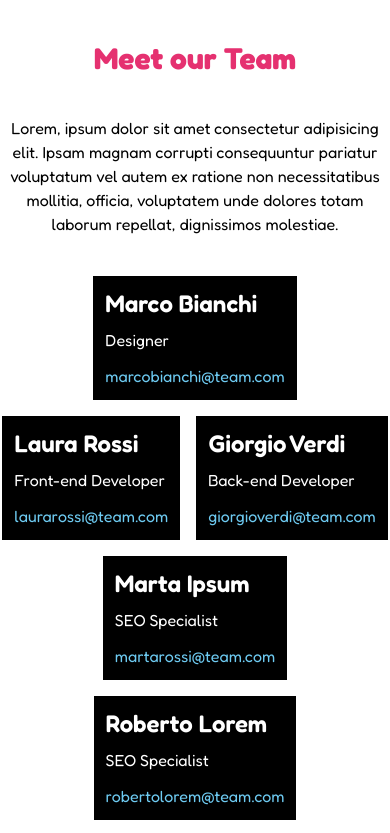
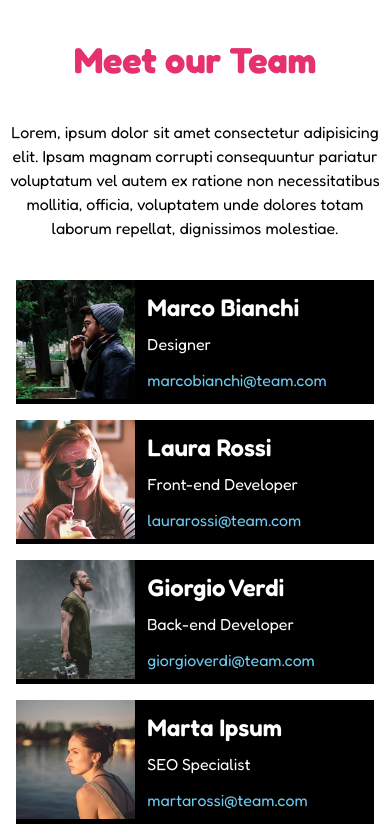
Before and after one commit to federicodececco/js-our-team, a plain HTML site: page index.html in a window 390 px wide. Shown: the top 833 px of the page. Drawn offline with nearby package versions, Linux system fonts and the light colour scheme.

Commit message:
add: responsivness

```diff
--- a/index.html
+++ b/index.html
@@ -15,7 +15,7 @@
   </head>
   <body>
     <header>
-      <h1 class="title mt-10 text-center text-3xl font-extrabold">
+      <h1 class="title mt-10 text-center text-4xl font-extrabold">
         Meet our Team
       </h1>
     </header>
@@ -31,7 +31,7 @@
     <main class="container mx-auto max-w-screen-xl">
       <!-- team cards -->
       <section
-        class="flex flex-row flex-wrap justify-center gap-4"
+        class="grid grid-cols-1 mx-4 md:grid-cols-2 gap-4 xl:grid-cols-3"
         id="teamCard"
       ></section>
       <!-- form section -->
--- a/script.js
+++ b/script.js
@@ -4,7 +4,7 @@ const cardSection = document.getElementById('teamCard')
 
 const createCard = struct => {
   const { name, role, email, img } = struct
-  const card = `<div class="flex bg-black basis-[calc(33.333%-1rem)] ">
+  const card = `<div class="flex bg-black  ">
   <div class="basis-1/3">
     <img src="./${img}" alt="" />
   </div>
```
